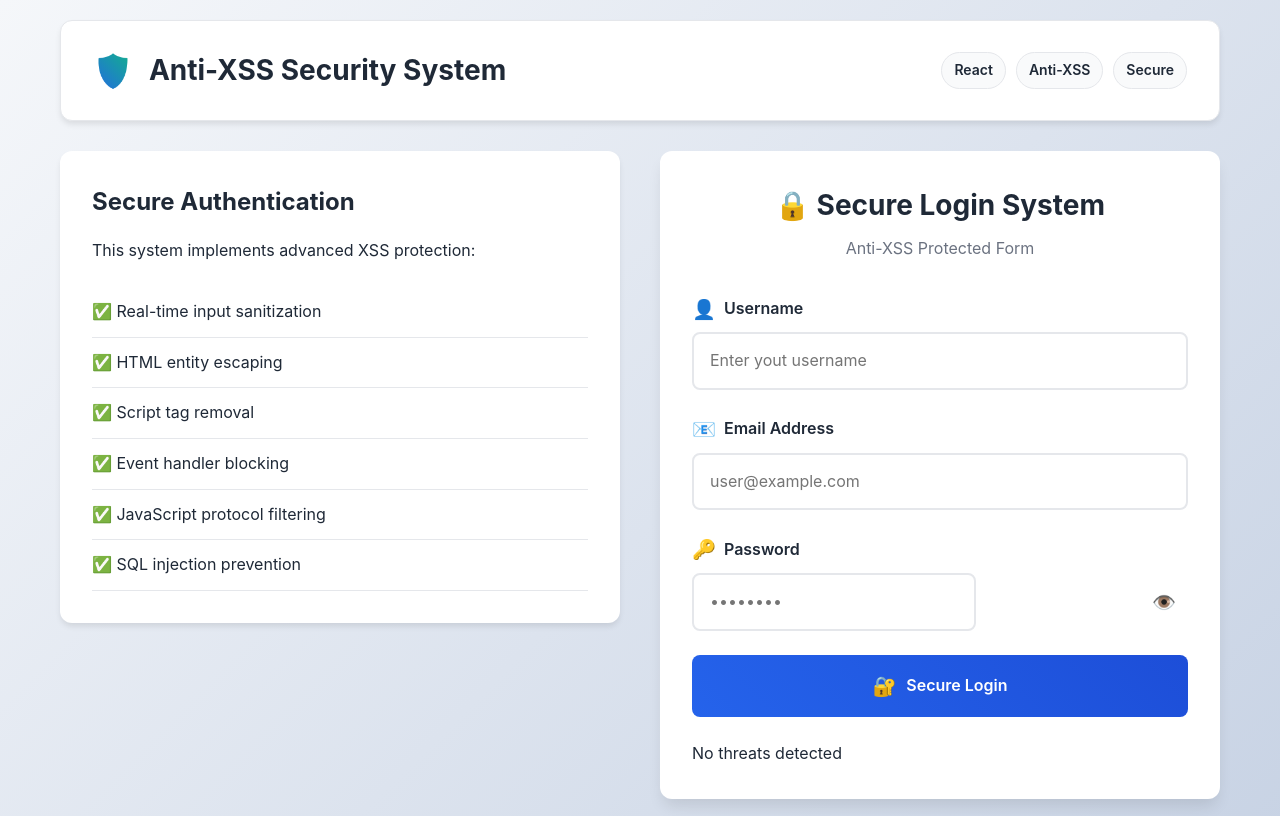
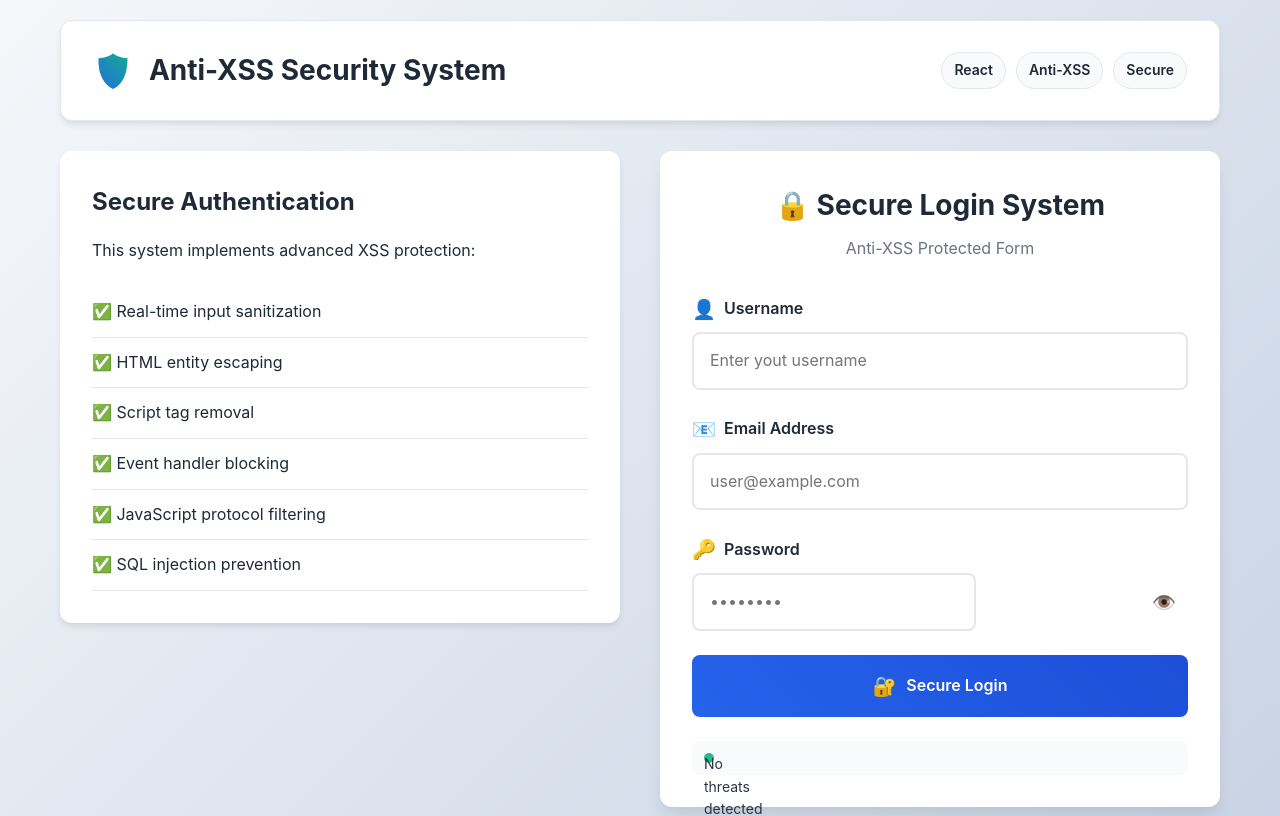
Before and after one commit to Natsyaaac/full-frontend, a React (Vite) app: page / in a window 1280 px wide. Shown: the top 816 px of the page. Built offline with nearby package versions, Linux system fonts and the light colour scheme.

Commit message:
Backdated commit

```diff
--- a/src/components/TwoEl/styles.css
+++ b/src/components/TwoEl/styles.css
@@ -230,7 +230,9 @@
   font-size: 1.2rem;
 }
 
-input, textarea, select {
+input,
+textarea,
+select {
   padding: 14px 16px;
   border: 2px solid var(--border);
   border-radius: 8px;
@@ -239,13 +241,17 @@ input, textarea, select {
   font-family: inherit;
 }
 
-input:focus, textarea:focus, select:focus {
+input:focus,
+textarea:focus,
+select:focus {
   outline: none;
   border-color: var(--primary);
   box-shadow: 0 0 0 3px rgba(37, 99, 235, 0.1);
 }
 
-input.error, textarea.error, select.error {
+input.error,
+textarea.error,
+select.error {
   border-color: var(--danger);
 }
 
@@ -341,3 +347,63 @@ input.error, textarea.error, select.error {
   background: #fef3c7;
   color: #d97706;
 }
+
+.alert {
+  padding: 16px;
+  border-radius: 8px;
+  margin-bottom: 20px;
+}
+
+.alert-danger {
+  background: #fee2e2;
+  border: 1px solid #fee2e2;
+  color: var(--danger);
+}
+
+
+.password-strength {
+  margin-top: 12px;
+}
+
+.strength-meter {
+  height: 4px;
+  background: var(--border);
+  border-radius: 2px;
+  overflow: hidden;
+  margin-bottom: 8px;
+}
+
+.strength-fill {
+  height: 100%;
+  transition: width 0.3s;
+}
+
+.security-status {
+  display: flex;
+  align-items: center;
+  gap: 12px;
+  padding: 12px;
+  background: var(--light);
+  border-radius: 8px;
+  font-size: 0.875rem;
+}
+
+.status-indicator {
+   width: 10px;
+  height: 10px;
+  border-radius: 50%;
+}
+
+.status-indicator.safe {
+  background: var(--secondary);
+  animation: pulse 2s infinite;
+}
+
+.status-indicator.danger {
+  background: var(--danger);
+}
+
+@keyframes pulse {
+  0%, 100% { opacity: 1; }
+  50% { opacity: 0.5; }
+}
```
